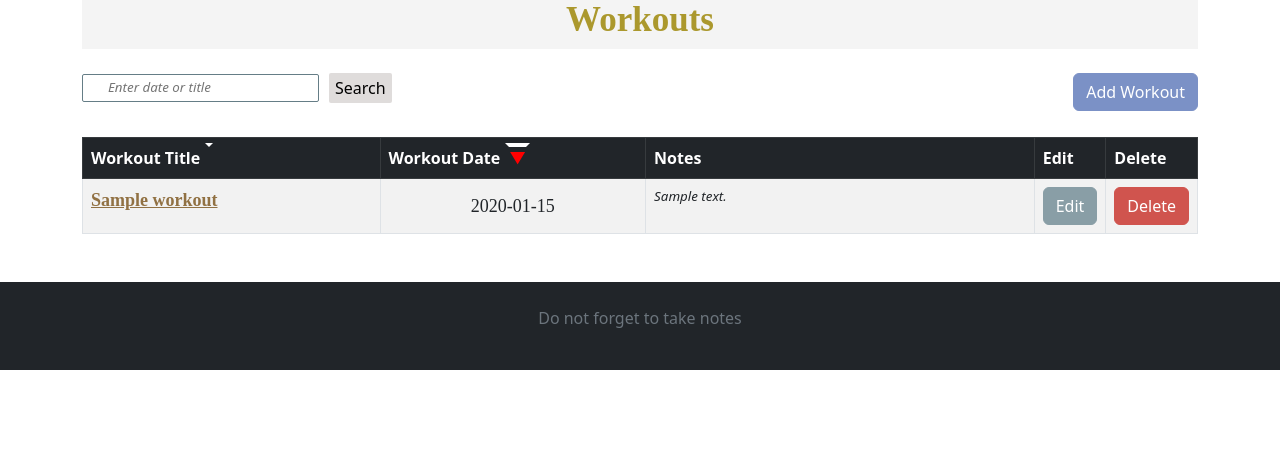
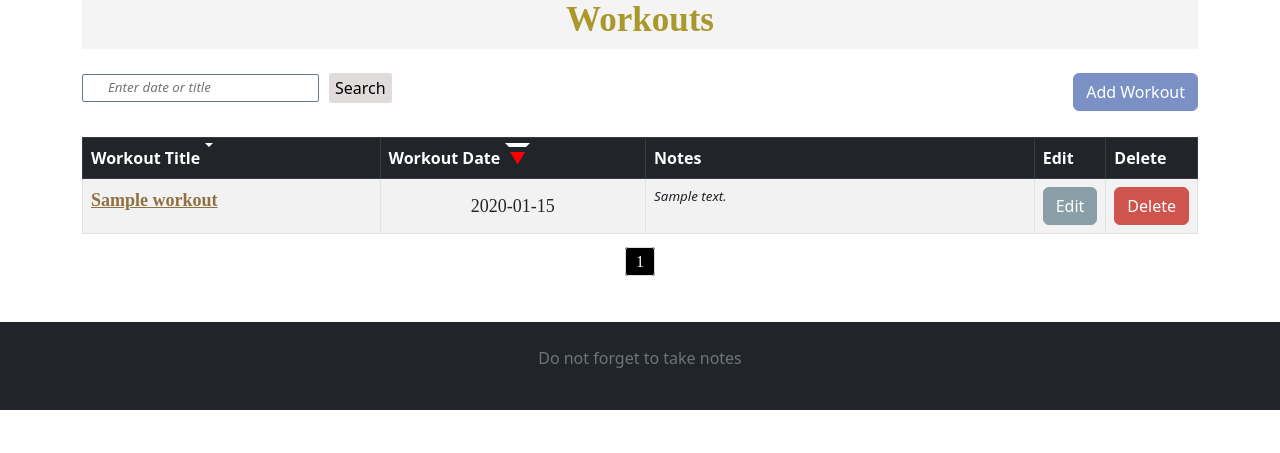
Before and after one commit to TomaDovydene/Workout_Journal.py, a Django app: page /journal/workouts/ in a window 1280 px wide. Shown: the part 347-800 px from the top of the page. Run offline with Django 4.2, Linux system fonts and the light colour scheme; a user stored in the database is signed in; tables that the repository leaves empty hold one stand-in row (values such as "Sample post"); grey boxes marked "Sample" are stand-in pictures.

Commit message:
2023-06-12 10:10 workouts paginator

```diff
--- a/mysite/journal/templates/workouts.html
+++ b/mysite/journal/templates/workouts.html
@@ -65,6 +65,28 @@
     {% endfor %}
     </tbody>
 </table>
+
+<div class="pagination">
+    <span class="step-links">
+        {% if workouts.has_previous %}
+            <a href="?page=1">&laquo; first</a>
+            <a href="?page={{ workouts.previous_page_number }}">previous</a>
+        {% endif %}
+
+        {% for num in workouts.paginator.page_range %}
+            {% if num == workouts.number %}
+                <span class="current-page">{{ num }}</span>
+            {% else %}
+                <a href="?page={{ num }}">{{ num }}</a>
+            {% endif %}
+        {% endfor %}
+
+        {% if workouts.has_next %}
+            <a href="?page={{ workouts.next_page_number }}">next</a>
+            <a href="?page={{ workouts.paginator.num_pages }}">last &raquo;</a>
+        {% endif %}
+    </span>
+</div>
 
 <script src="{% static 'js/sort-workouts_table.js' %}"></script>
 
@@ -172,6 +194,38 @@
 .link-style-table:hover {
     color: #5b472a;
 }
+
+.pagination {
+    display: flex;
+    justify-content: center;
+    margin-top: 10px;
+    font-family: Times New Roman, serif;
+}
+
+.pagination a,
+.pagination .current-page {
+    color: #000;
+    padding: 5px 10px;
+    margin: 0 2px;
+    border: 1px solid #ddd;
+    border-radius: 3px;
+    text-decoration: none;
+}
+
+.pagination a:hover {
+    background-color: #f5f5f5;
+}
+
+.pagination .current-page {
+    background-color: #000;
+    color: #fff;
+}
+
+.pagination .disabled-link {
+    color: #999;
+    pointer-events: none;
+    cursor: default;
+}
 </style>
 
 {% endblock %}
--- a/mysite/journal/views.py
+++ b/mysite/journal/views.py
@@ -89,8 +89,13 @@ def workouts(request):
     elif sort_by == 'date':
         workouts = workouts.order_by('date')
 
+    paginator = Paginator(workouts, 10)
+
+    page_number = request.GET.get('page')
+    page_obj = paginator.get_page(page_number)
+
     context = {
-        'workouts': workouts,
+        'workouts': page_obj,
         'query': query if query else '',
     }
     return render(request, 'workouts.html', context=context)
```
